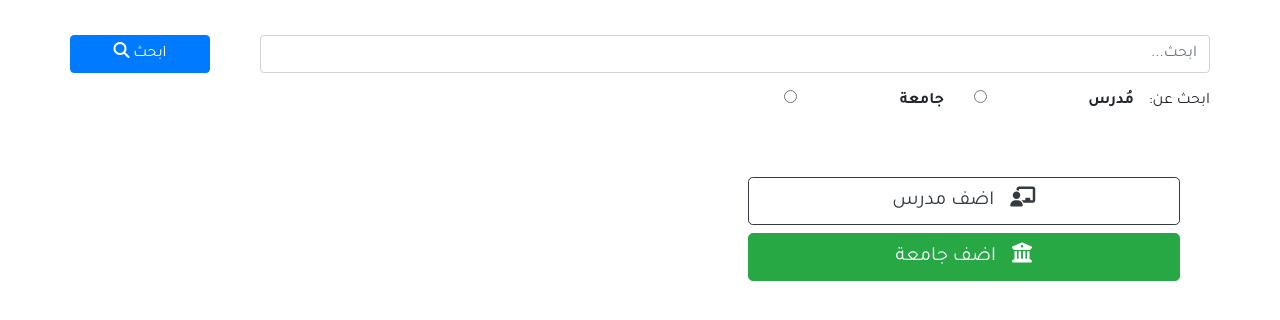
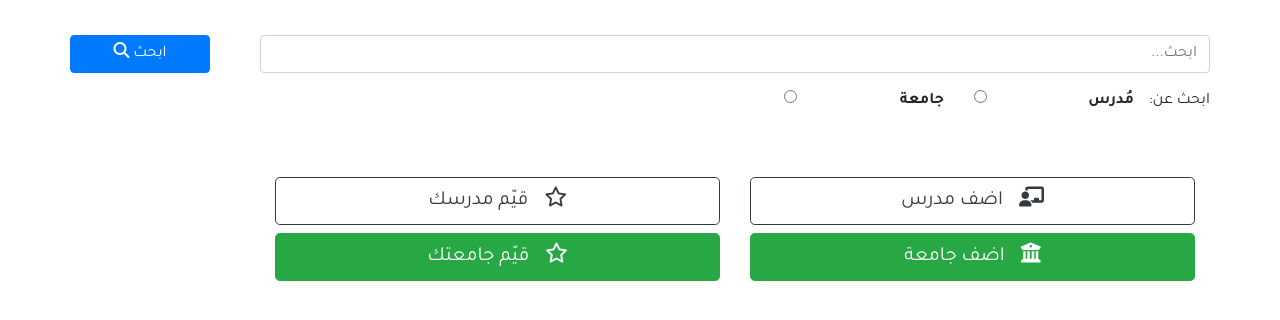
Before and after one commit to MahmoudMousaHamad/profdjango, a Django app: page / in a window 1280 px wide. Shown: the part 158-478 px from the top of the page. Run offline with Django 3.2, Linux system fonts and the light colour scheme; the visitor is signed in with stand-in values (Sample User, id 1); some libraries are stand-ins or nearby versions.

Commit message:
added buttons for voting to index page

```diff
--- a/templates/index/index.html
+++ b/templates/index/index.html
@@ -29,11 +29,21 @@
 <br>
 <br>
 {% if request.user.is_authenticated %}
-<div class="col-sm-5">
-    <a href="{% url 'addProf'%}" class="btn btn-outline-dark btn-lg btn-block"><i
-            class="fas fa-chalkboard-teacher ml-3"></i>اضف مدرس</a>
-    <a href="{% url 'addSchool'%}" class="btn btn-success btn-lg btn-block"> <i class="fas fa-university ml-3"></i>اضف
-        جامعة</a>
+<div class="row">
+
+    <div class="col-sm-5">
+        <a href="{% url 'addProf'%}" class="btn btn-outline-dark btn-lg btn-block"><i
+                class="fas fa-chalkboard-teacher ml-3"></i>اضف مدرس</a>
+        <a href="{% url 'addSchool'%}" class="btn btn-success btn-lg btn-block"> <i
+                class="fas fa-university ml-3"></i>اضف
+            جامعة</a>
+    </div>
+    <div class="col-sm-5">
+        <a href="{% url 'rateProf'%}" class="btn btn-outline-dark btn-lg btn-block"><i class="far fa-star ml-3"></i>قيّم
+            مدرسك</a>
+        <a href="{% url 'rateSchool'%}" class="btn btn-success btn-lg btn-block"> <i class="far fa-star ml-3"></i>قيّم
+            جامعتك</a>
+    </div>
 </div>
 {% endif %}
 
```
